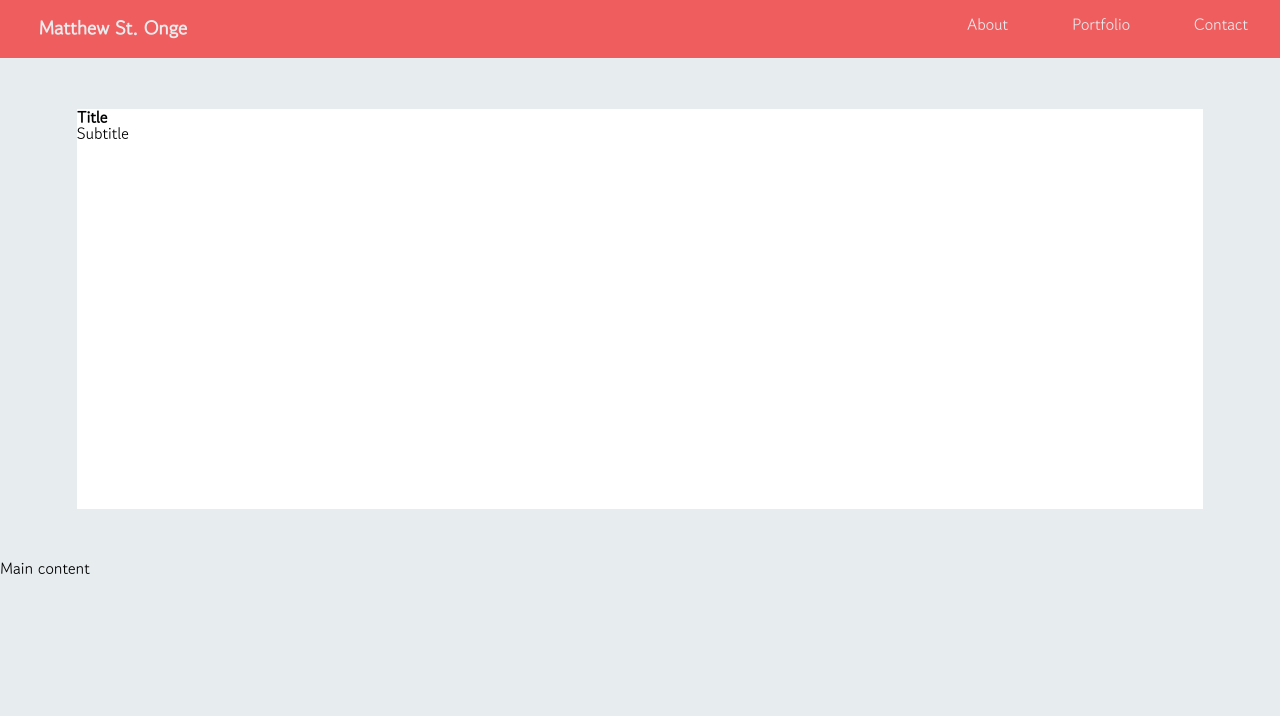
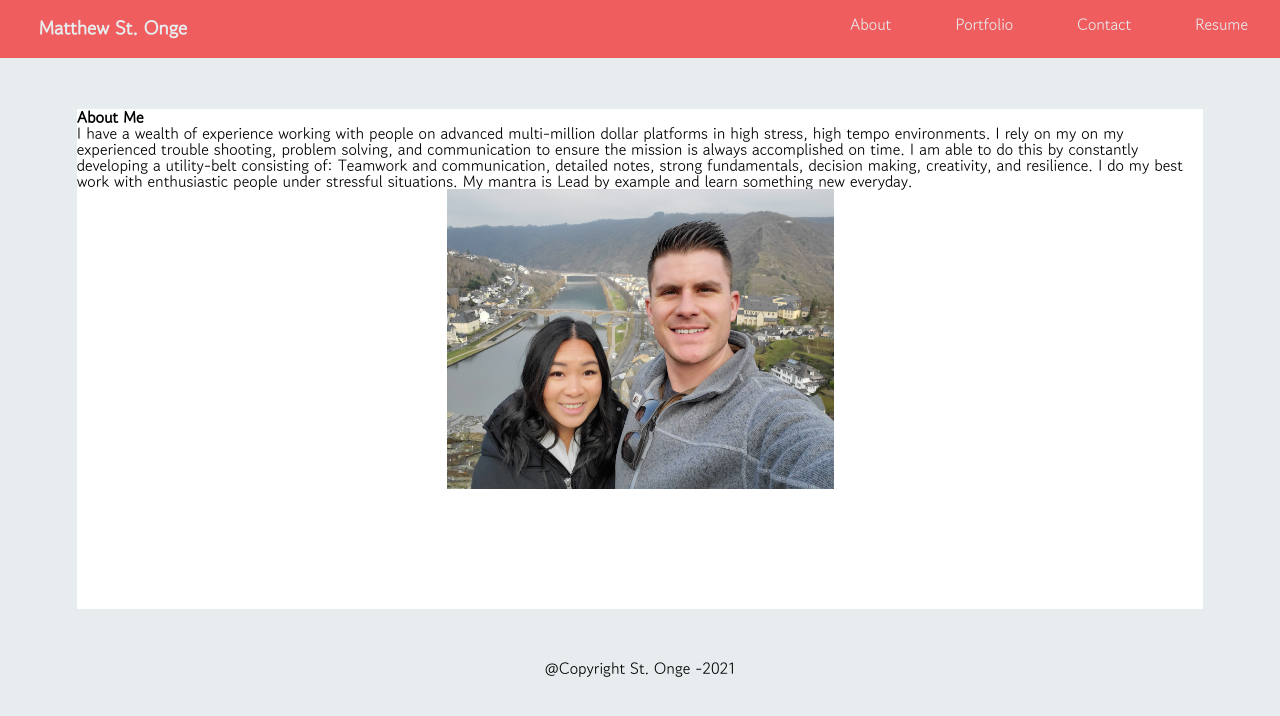
Before and after one commit to stongems/React-Portfolio, a React (Create React App) app: page / in a window 1280 px wide. Shown: the top 716 px of the page. Built offline with nearby package versions, Linux system fonts and the light colour scheme.

Commit message:
finished about me

```diff
--- a/src/App.js
+++ b/src/App.js
@@ -5,7 +5,7 @@ import Footer from "./components/Layout/Footer";
 import "./styles/reset.css";
 import "./styles/main.css";
 
-const Home = lazy(() => import("./pages/Home/Home"));
+const Resume = lazy(() => import("./pages/Resume/Resume"));
 const About = lazy(() => import("./pages/About/About"));
 const Portfolio = lazy(() => import("./pages/Portfolio/Portfolio"));
 const Contact = lazy(() => import("./pages/Contact/Contact"));
@@ -19,15 +19,15 @@ export default class App extends Component {
         <Suspense fallback={<div>Loading...</div>}>
           <div style={{padding: '4% 6%'}}>
           <Switch>
-            <Route exact path="/"><Home /></Route>
+            <Route exact path="/"><About /></Route>
             <Route path="/about"><About /></Route>
             <Route path="/portfolio"><Portfolio /></Route>
             <Route path="/contact"><Contact /></Route>
+            <Route path="/Resume"><Resume /></Route>
           </Switch>
           </div>
         </Suspense>
-        Main content
-        <Footer title={"FOOT"} />
+        <Footer />
       </Router>
     );
   }
--- a/src/components/Hero/Hero.js
+++ b/src/components/Hero/Hero.js
@@ -1,10 +1,16 @@
 import React from "react";
+import styles from './Hero.module.css'
 
-export default function Hero({ title, subtitle }) {
+export default function Hero({ title, subtitle, image }) {
+  const renderImage = () => {
+    if (!image) return null;
+    return (<img className={styles.img} src={image.src} alt={image.alt} />)
+  }
   return (
-    <div style={{ backgroundColor: "white", height: 400 }}>
+    <div style={{ backgroundColor: "white", height: 500 }}>
       <h1>{title}</h1>
       <p>{subtitle}</p>
+      {renderImage()}
     </div>
   );
 }
--- /dev/null
+++ b/src/components/Hero/Hero.module.css
@@ -0,0 +1,7 @@
+.img {
+width: 387px;
+height: 300px;
+display: block;
+  margin-left: auto;
+  margin-right: auto;
+}
--- a/src/components/Layout/Footer.js
+++ b/src/components/Layout/Footer.js
@@ -1,9 +1,10 @@
 import React from 'react'
+import styles from './Layout.module.css';
 
-export default function Footer({FOOT}) {
+export default function Footer() {
     return (
-        <div>
-            {FOOT}
+        <div className={styles.footer}>
+            @Copyright St. Onge -2021
         </div>
     )
 }
--- a/src/components/Layout/Layout.module.css
+++ b/src/components/Layout/Layout.module.css
@@ -26,3 +26,9 @@ padding: 1em;
 .navbar__spacer {
     flex: 1 0 auto;
 }
+
+.footer {
+    display: flex;
+    justify-content: center;
+    flex-direction: row;
+}
--- a/src/components/Layout/Navigation.js
+++ b/src/components/Layout/Navigation.js
@@ -17,7 +17,8 @@ export default function Navigation({ title }) {
           <li className={styles.navbar__spacer}></li>
           <li className={styles.navbar__li}><Link to="/about">About</Link></li>
           <li className={styles.navbar__li}><Link to="/portfolio">Portfolio</Link></li>
-          <li className={styles.navbar__li}><Link to="/Contact">Contact</Link></li>
+          <li className={styles.navbar__li}><Link to="/contact">Contact</Link></li>
+          <li className={styles.navbar__li}><Link to="/resume">Resume</Link></li>
         </ul>
       </nav>
     </div>
--- a/src/pages/About/About.js
+++ b/src/pages/About/About.js
@@ -2,9 +2,13 @@ import React from 'react'
 import Hero from "../../components/Hero/Hero";
 
 export default function About() {
+    const image = {
+        src: './assets/jennAndI.jpg',
+        alt: 'Jenn and I'
+    }
     return (
         <div>
-            <Hero title="About Me" subtitle="I'm the best!" />
+            <Hero title="About Me" subtitle="I have a wealth of experience working with people on advanced multi-million dollar platforms in high stress, high tempo environments. I rely on my on my experienced trouble shooting, problem solving, and communication to ensure the mission is always accomplished on time. I am able to do this by constantly developing a utility-belt consisting of: Teamwork and communication, detailed notes, strong fundamentals, decision making, creativity, and resilience. I do my best work with enthusiastic people under stressful situations. My mantra is Lead by example and learn something new everyday." image={image} />
         </div>
     )
 }
--- a/src/pages/Contact/Contact.js
+++ b/src/pages/Contact/Contact.js
@@ -1,9 +1,10 @@
 import React from 'react'
+import Hero from '../../components/Hero/Hero'
 
 export default function Contact() {
     return (
         <div>
-            Contact
+            <Hero title="Contact" subtitle="Here" />
         </div>
     )
 }
--- a/src/pages/Portfolio/Portfolio.js
+++ b/src/pages/Portfolio/Portfolio.js
@@ -1,9 +1,10 @@
 import React from 'react'
+import Hero from '../../components/Hero/Hero'
 
 export default function Portfolio() {
     return (
         <div>
-            Portfolio
+            <Hero title="Portfolio" subtitle="Here" />
         </div>
     )
 }
--- a/src/pages/Home/Home.js
+++ b/src/pages/Resume/Resume.js
@@ -1,10 +1,10 @@
 import React from "react";
 import Hero from "../../components/Hero/Hero";
 
-export default function Home() {
+export default function Resume() {
   return (
     <div>
-      <Hero title="Title" subtitle="Subtitle"/>
+      <Hero title="Resume" subtitle="Subtitle"/>
     </div>
   );
 }
```
Also changed, not shown: public/assets/jennAndI.jpg (added), src/pages/Home/Home.module.css (deleted), src/pages/Resume/Resume.module.css (added).
